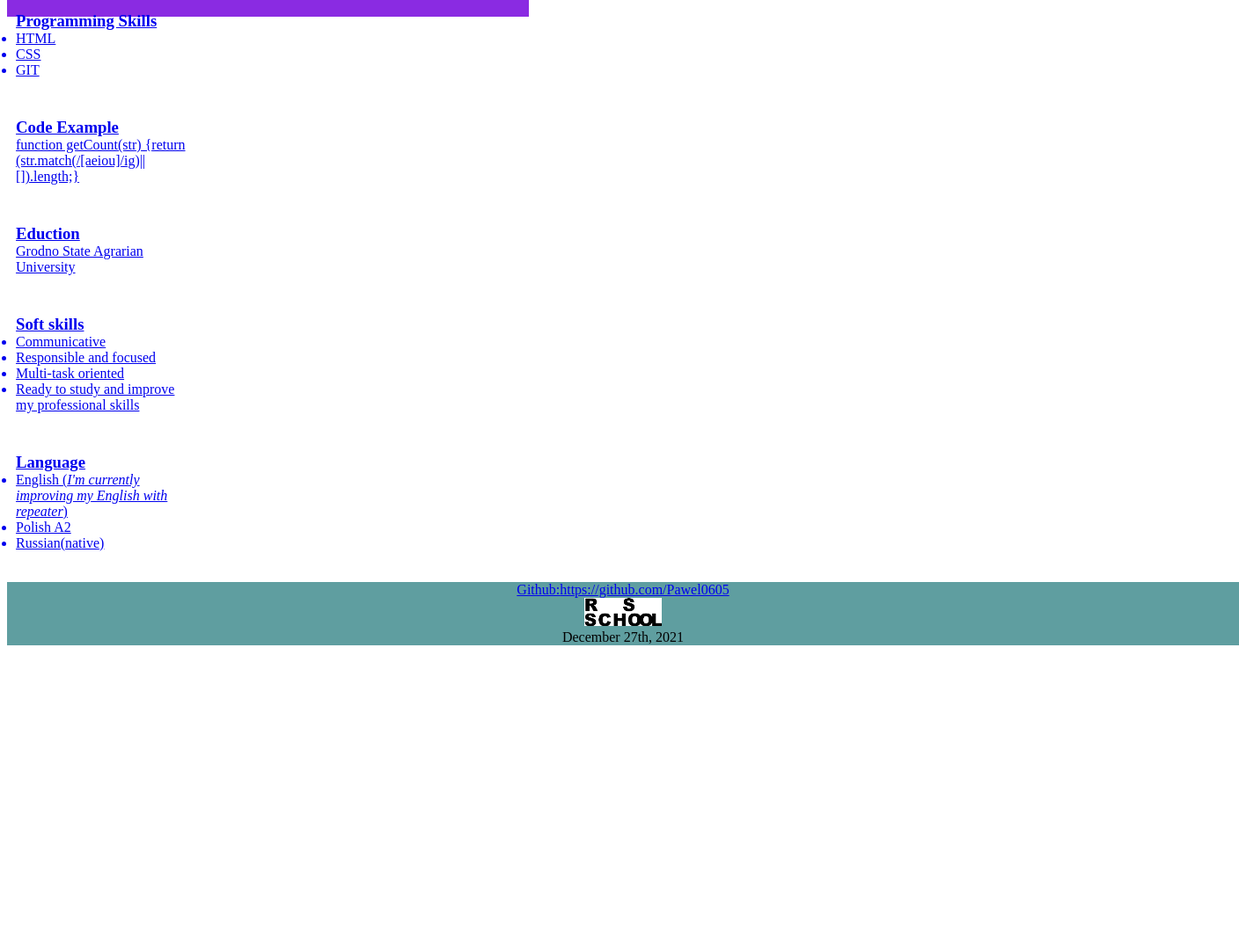
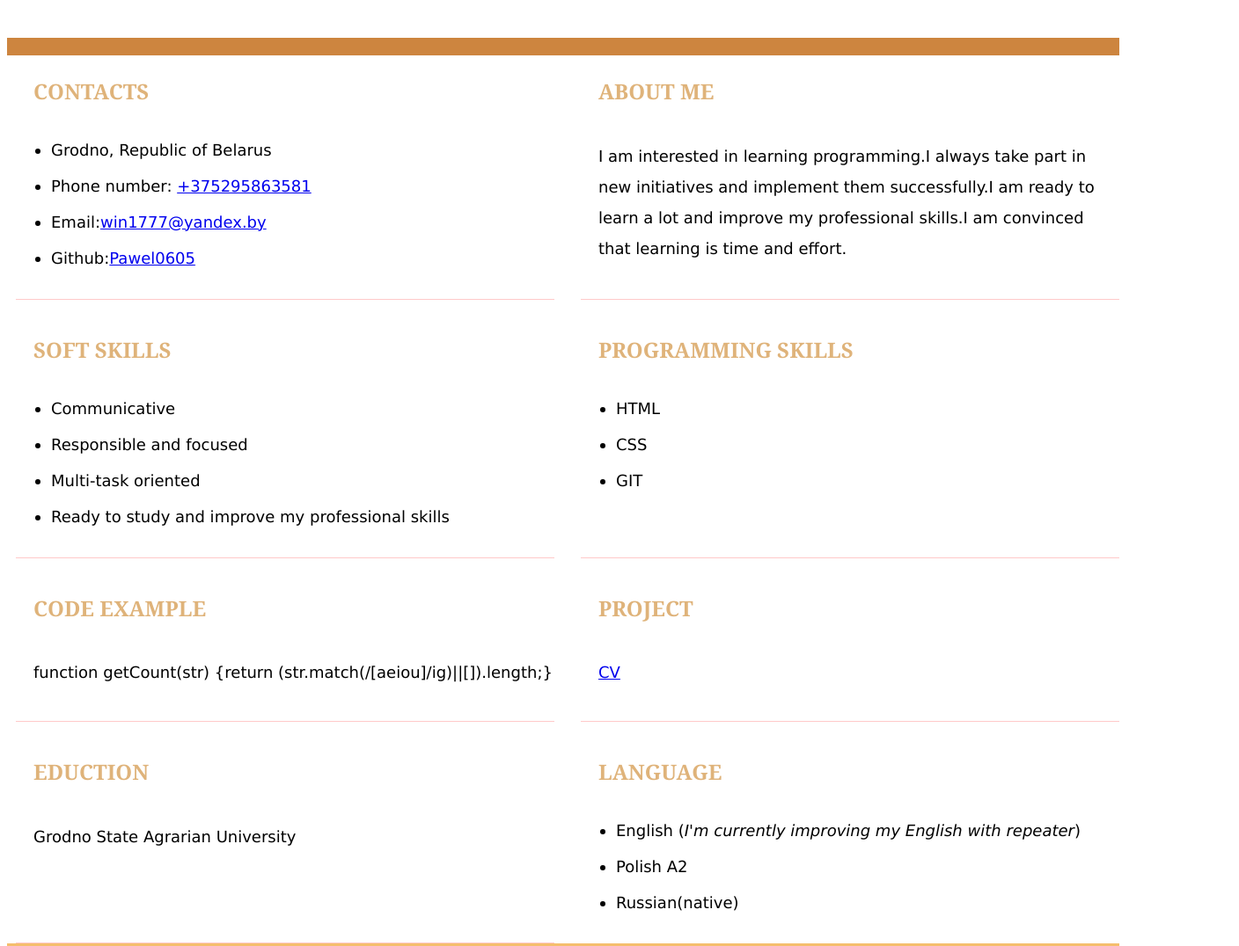
Before and after one commit to Pawel0605/rsschool-cv, a plain HTML site: page index.html in a window 1280 px wide. Shown: the part 344-1420 px from the top of the page at 88% size, 1408 px wide, since content can reach past the window. Before the commit the page ends 1086 px from the top, so only its background shows below. Drawn offline with Linux system fonts and the light colour scheme.

Commit message:
docs:added footer

```diff
--- a/index.html
+++ b/index.html
@@ -14,6 +14,7 @@
                 <li class="nav-item"><a href="#Contacts" class="nav-link">Contacts</a></li>
                 <li class="nav-item"><a href="#About me" class="nav-link">About me</a></li>
                 <li class="nav-item"><a href="#Soft skills" class="nav-link">Soft skills</a></li>
+                <li class="nav-item"><a href="#Programming skills" class="nav-link">Programming skills</a></li>
                 <li class="nav-item"><a href="#Code Example" class="nav-link">Code Example</a></li>
                 <li class="nav-item"><a href="#Project" class="nav-link">Project</a></li>
                 <li class="nav-item"><a href="#Education" class="nav-link">Education</a></li>
@@ -24,35 +25,27 @@
     <main class="main">
         <div class="container main-container">
         <section class="info">
-        <img class="photo" src='./2.jpg' alt="my photo">
+            <img class="photo" src='assets/2.jpg' alt="my photo">
             <h1>Pavel Buslovitch</h1>
         </section>
-        <section class="section" id="contacts">
+        <section class="section" id="Contacts">
             <h2 class="title-contacts">Contacts</h2>
             <ul>
             <li class="state">Grodno, Republic of Belarus</li>
-        <li class="number">Phone number:<a href="tel:+375295863581">+375295863581</li>
-        <li class="mail">Email:<a href="mailto:win1777@yandex.by">win1777@yandex.by</li>
+            <li>Phone number: <a href="tel:+375295863581">+375295863581</a></li>
+            <li>Email:<a href="mailto:win1777@yandex.by">win1777@yandex.by</a></li>
+            <li>Github:<a href="https://github.com/Pawel0605">Pawel0605</a></li>
             </ul>
         </section>
-       <section class="section" id="skills">
-        <h3>Programming Skills</h3>
-        <ul class="list-skills">
-            <li>HTML</li>
-            <li>CSS</li>
-            <li>GIT</li>
-        </ul>
+        <section class="section" id="About me">
+            <h2>About me</h2>
+            <p>I am interested in learning programming.I always take part in new initiatives and implement
+                them successfully.I am ready to learn a lot and improve my professional skills.I am convinced that
+                learning is time and effort.
+            </p>
         </section>
-   <section class="section" id="code">
-        <h3>Code Example</h3>
-        <p >function getCount(str) {return (str.match(/[aeiou]/ig)||[]).length;}</p>
-    </section>
-    <section class="section" id="education">
-        <h3>Eduction</h3>
-        <p class="uni">Grodno State Agrarian University</p>
-    </section>
-    <section class="section" id="soft">
-        <h3>Soft skills</h3>
+        <section class="section section-soft" id="Soft skills">
+            <h2>Soft skills</h2>
             <ul>
              <li>Communicative</li>
              <li>Responsible and focused</li>
@@ -60,8 +53,28 @@
              <li>Ready to study and improve my professional skills</li>
              </ul>
          </section>
-        <section class="section" id="language">
-        <h3>Language</h3>
+        <section class="section " id="Programming skills">
+            <h2>Programming Skills</h2>
+            <ul class="list-skills">
+              <li>HTML</li>
+              <li>CSS</li>
+              <li>GIT</li>
+            </ul>
+         </section>
+        <section class="section" id="Code Example">
+            <h2>Code Example</h2>
+            <p >function getCount(str) {return (str.match(/[aeiou]/ig)||[]).length;}</p>
+        </section>
+        <section class="section" id="Project">
+            <h2>Project</h2>
+            <p><a href=https://pawel0605.github.io/rsschool-cv/>CV</a></p>
+        </section>
+        <section class="section" id="Education">
+            <h2>Eduction</h2>
+            <p class="uni">Grodno State Agrarian University</p>
+        </section>
+        <section class="section section-language" id="Language">
+            <h2>Language</h2>
             <ul>
             <li>English (<i>I'm currently improving my English with repeater</i>)</li>
             <li>Polish A2</li>
@@ -72,10 +85,7 @@
     </main>
 </body>
 <footer class="footer">
-         <p>Github:<a href=https://github.com/Pawel0605>https://github.com/Pawel0605</a></p>
-        <a href=https://rs.school/js>
-        <img src=logo.png alt=логотип>
-        </a>
-            <p><time datetime="2021-12-27">December 27th, 2021</time></p>
+    <p class="date"><time datetime="2021-12-27">December 27th, 2021</time></p>
+    <a href=https://rs.school/js class="img"><img src="assets/logo.png" alt="логотип"></a>
 </footer>
 </html>
--- a/style.css
+++ b/style.css
@@ -1,6 +1,5 @@
 .header {
-    border: 2px solid red;
-    background-color: aqua;
+    background-color: rgb(245, 190, 109);
 }
 .nav-list {
     display: flex;
@@ -11,20 +10,23 @@
  .nav-item {
      display: inline-block;
      padding: 15px;
+     color:palegreen
  }
 .info {
-    background-color: blueviolet;
+    width: 100%;
     display: flex;
     justify-content: space-around;
     height: 300px;
     margin-bottom:  -16px;
+    border-bottom: peru 20px solid;
 }
 h1 {
     font-size: 36px;
     font-family:'Lucida Sans', 'Lucida Sans Regular', 'Lucida Grande', 'Lucida Sans Unicode', Geneva, Verdana, sans-serif;
     padding-top: 100px;
     text-transform: uppercase;
-    text-decoration: underline;
+    text-decoration: underline rgb(241, 208, 16);
+    color: rgb(85, 58, 32);
 }
 .photo {
     width: 200px;
@@ -38,47 +40,45 @@ h1 {
     justify-content: space-between;
 }
 .section {
-    width: calc(50% - 20px);
-    padding: 10px;
-    padding-bottom: 35px;
+    width:calc(50% - 20px);
+    margin-left: 10px;
+    display: block;
+    border-bottom: 1px solid rgba(255, 0, 0, 0.212);
 }
-.contacts {
-    background-color: burlywood;
+.section-language {
+    border-bottom: none;
 }
-.code {
-    background-color: rgb(170, 34, 34);
-}
-.soft {
-    background-color: chartreuse;
-}
-.skills {
-    background-color: darkcyan;
-}
-.education {
-    background-color: darkorange;
-}
-.language {
-    background-color: darksalmon;
-}
-
-h3 {
-    margin: 0px;
-    padding: 0px;
+h2 {
+    font-family: Georgia, 'Times New Roman', Times, serif;
+    padding-left: 30px;
+    text-transform: uppercase;
+    color: rgb(223, 179, 122);
+    padding: 20px;
 }
 p {
-    margin: 0px;
-    padding: 0px;
+    font-family: Verdana, Geneva, Tahoma, sans-serif;
+    font-size: 18px;
+    padding-left: 20px;
+    padding-bottom: 20px;
+    line-height: 35px;
+}
+li {
+    font-family: Verdana, Geneva, Tahoma, sans-serif;
+    font-size: 18px;
+    padding-bottom: 20px;
 }
 .footer {
-    text-align: center;
-    background-color: cadetblue;
-    width: 1400px;
+    display: flex;
+    justify-content: flex-start;
+    align-items: center;
+    margin: 0 auto;
+    background-color: rgb(245, 190, 109)
 }
-ul {
-    padding: 0px;
-    margin: 0px;
+.date {
+    font-size: 20px;
+    padding-left: 60px;
+    padding-top: 20px;
 }
-h2 {
-    margin: 0px;
-    padding: 0px;
+.img {
+    padding-left: 800px;
 }
```
Also changed, not shown: assets/2.jpg (renamed from 2.jpg), assets/logo.png (renamed from logo.png). Lines whose indentation alone changed are shown as unchanged.
